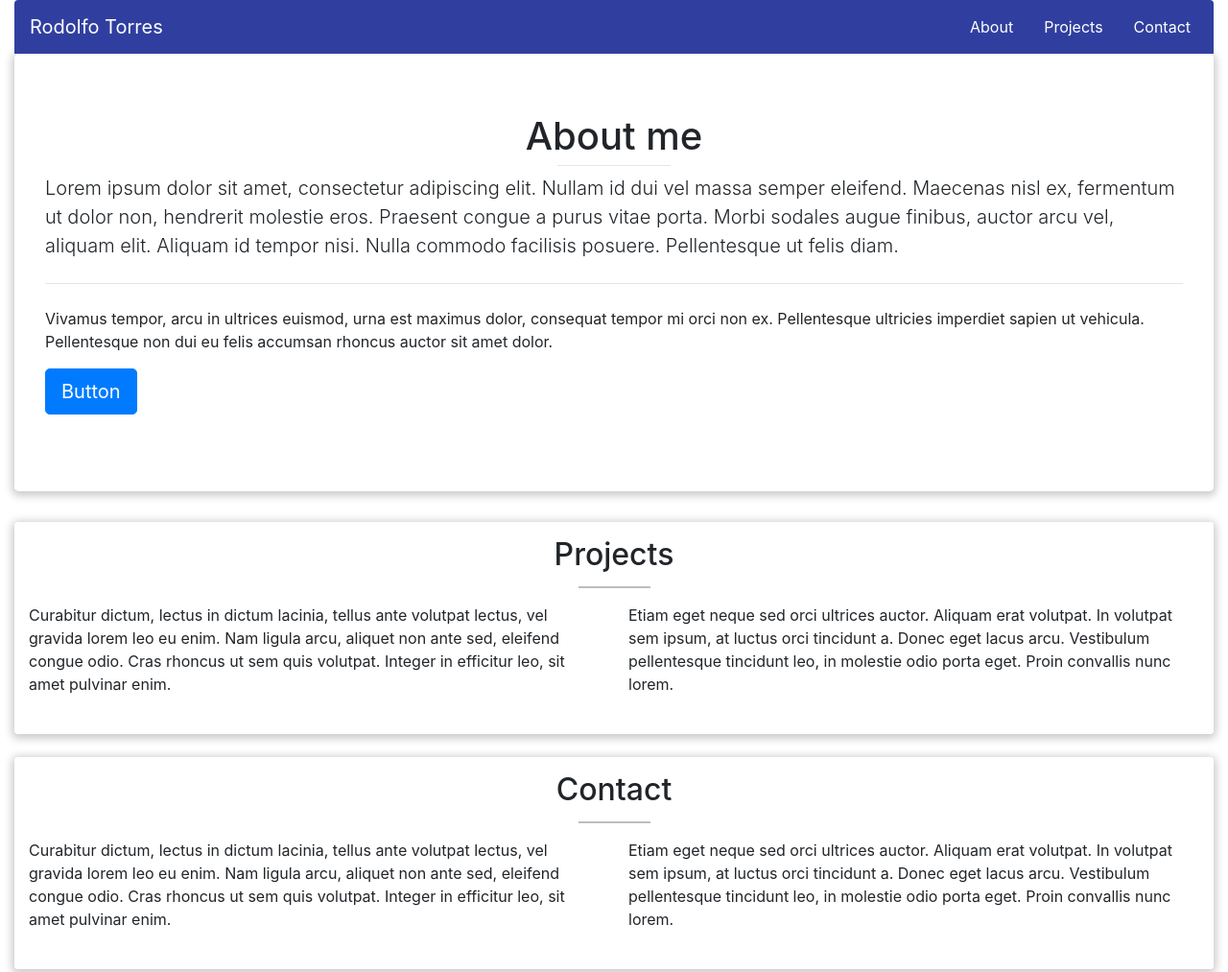
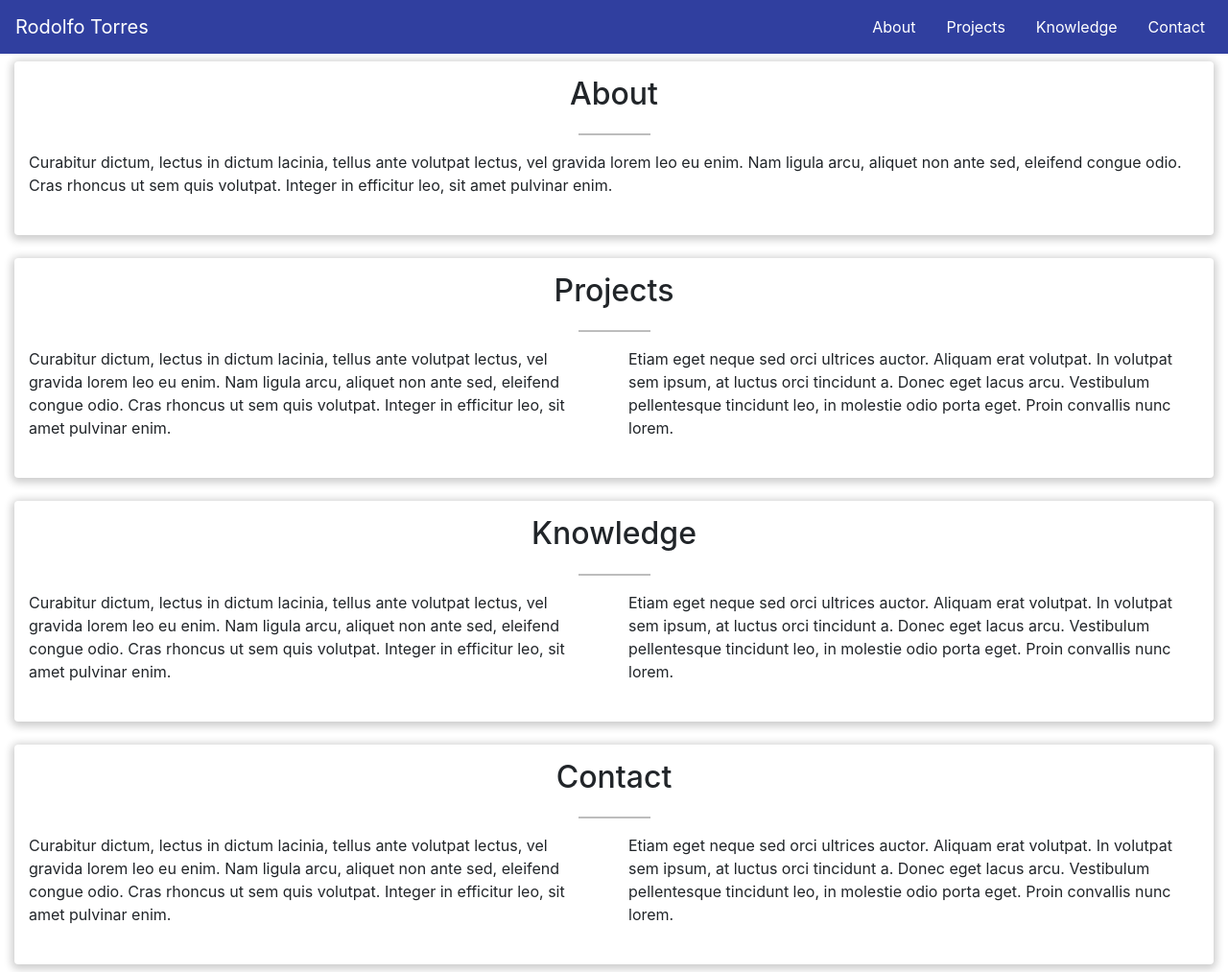
Before and after one commit to rodolfotorres02/rodolfotorres02, a plain HTML site: page index.html in a window 1280 px wide. Shown: the top 1013 px of the page at 96% size. Drawn offline with nearby package versions, Linux system fonts and the light colour scheme.

Commit message:
Add files via upload

```diff
--- a/index.html
+++ b/index.html
@@ -9,13 +9,20 @@
     <link rel="stylesheet" href="style.css">
     <!-- Bootstrap CSS -->
     <link rel="stylesheet" href="https://maxcdn.bootstrapcdn.com/bootstrap/4.0.0-beta/css/bootstrap.min.css" integrity="sha384-/Y6pD6FV/Vv2HJnA6t+vslU6fwYXjCFtcEpHbNJ0lyAFsXTsjBbfaDjzALeQsN6M" crossorigin="anonymous">
+    <link rel="stylesheet" href="open-iconic-bootstrap.css">
   </head>
   <body>
-    <div class="container-fluid">
-      <nav class="navbar navbar-expand-lg dark-primary-color rounded-top">
+    <style>
+      a:hover {
+      color: #757575;
+    }
+    </style>
+
+    <nav class="navbar navbar-expand-lg dark-primary-color sticky-top">
       <a class="navbar-brand text-primary-color " href="#">Rodolfo Torres</a>
       <button class="navbar-toggler" type="button" data-toggle="collapse" data-target="#navbarNav" aria-controls="navbarNav" aria-expanded="false" aria-label="Toggle navigation">
-          <span class="navbar-toggler-icon"></span>
+
+        <span class="oi oi-menu" title="menuBurger" aria-hidden="true"></span>
       </button>
       <div class="collapse navbar-collapse" id="navbarNav">
         <ul class="navbar-nav ml-auto">
@@ -26,34 +33,33 @@
             <a class="nav-link text-primary-color" href="#Projects">Projects</a>
           </li>
           <li class="nav-item" style="padding-left: 16px">
+            <a class="nav-link text-primary-color" href="#Knowledge">Knowledge</a>
+          </li>
+          <li class="nav-item" style="padding-left: 16px">
             <a class="nav-link text-primary-color" href="#Contact">Contact</a>
           </li>
         </ul>
       </div>
     </nav>
 
-      <div class="jumbotron shadow" id="About">
-        <h1 class="text-center">About me</h1>
-        <hr class="my-2" style="width: 10%">
-        <p class="lead">Lorem ipsum dolor sit amet, consectetur adipiscing elit.
-          Nullam id dui vel massa semper eleifend. Maecenas nisl ex, fermentum
-          ut dolor non, hendrerit molestie eros. Praesent congue a purus vitae
-          porta. Morbi sodales augue finibus, auctor arcu vel, aliquam elit.
-          Aliquam id tempor nisi. Nulla commodo facilisis posuere. Pellentesque
-          ut felis diam.</p>
-        <hr class="my-4">
-        <p>Vivamus tempor, arcu in ultrices euismod, urna est maximus dolor,
-          consequat tempor mi orci non ex. Pellentesque ultricies imperdiet
-          sapien ut vehicula. Pellentesque non dui eu felis accumsan rhoncus
-          auctor sit amet dolor.</p>
-        <p class="lead">
-          <a class="btn btn-primary btn-lg" href="#Projects" role="button">Button</a>
-        </p>
+    <div class="container-fluid">
+      <div class="mt-2 card rounded border-0 shadow card-block" id="About">
+        <h2 class="text-center pt-3">About</h2>
+        <hr class="my-6 titleHr">
+        <div class="pb-4 container-fluid">
+          <div class="row">
+            <div class="col">
+              <p>Curabitur dictum, lectus in dictum lacinia, tellus ante
+                volutpat lectus, vel gravida lorem leo eu enim. Nam ligula
+                arcu, aliquet non ante sed, eleifend congue odio. Cras
+                rhoncus ut sem quis volutpat. Integer in efficitur leo,
+                sit amet pulvinar enim.</p>
+            </div>
+          </div>
+        </div>
       </div>
 
-      <div class=" rounded border-0 shadow" id="Projects">
-        <div class="card rounded border-0" >
-          <div class="card-block">
+      <div class="card-block card mt-4 rounded border-0 shadow" id="Projects" >
         <h2 class="text-center pt-3">Projects</h2>
         <hr class="my-6 titleHr">
         <div class="pb-4 container-fluid">
@@ -75,12 +81,31 @@
           </div>
         </div>
       </div>
+
+      <div class="card-block card rounded mt-4 border-0 shadow " id="Knowledge">
+        <h2 class="text-center pt-3">Knowledge</h2>
+        <hr class="my-6 titleHr">
+        <div class="pb-4 container-fluid">
+          <div class="row">
+            <div class="col">
+              <p>Curabitur dictum, lectus in dictum lacinia, tellus ante
+                volutpat lectus, vel gravida lorem leo eu enim. Nam ligula
+                arcu, aliquet non ante sed, eleifend congue odio. Cras
+                rhoncus ut sem quis volutpat. Integer in efficitur leo,
+                sit amet pulvinar enim.</p>
+            </div>
+            <div class="col">
+              <p> Etiam eget neque sed orci ultrices auctor. Aliquam erat
+                volutpat. In volutpat sem ipsum, at luctus orci tincidunt
+                a. Donec eget lacus arcu. Vestibulum pellentesque tincidunt
+                leo, in molestie odio porta eget. Proin convallis nunc
+                lorem.</p>
+            </div>
+          </div>
         </div>
       </div>
 
-      <div class="mt-4 rounded border-0 shadow" id="Contact">
-        <div class="card rounded border-0" >
-          <div class="card-block">
+      <div class="card-block mt-4 card rounded border-0 shadow" id="Contact">
         <h2 class="text-center pt-3">Contact</h2>
         <hr class="my-6 titleHr">
         <div class="pb-4 container-fluid">
@@ -102,10 +127,10 @@
           </div>
         </div>
       </div>
-        </div>
+
     </div>
 
-      <footer class="mt-3 dark-primary-color rounded-top">
+    <footer class="mt-3 dark-primary-color">
       <div class="container text-center">
         <div class="row">
           <div class="col-md-12 text-primary-color">
@@ -114,8 +139,6 @@
         </div>
       </div>
     </footer>
-    </div>
-
     <!-- Optional JavaScript-->
     <!-- jQuery first, then Popper.js, then Bootstrap JS -->
     <script src="https://code.jquery.com/jquery-3.2.1.slim.min.js" integrity="sha384-KJ3o2DKtIkvYIK3UENzmM7KCkRr/rE9/Qpg6aAZGJwFDMVNA/GpGFF93hXpG5KkN" crossorigin="anonymous"></script>
```
Lines whose indentation alone changed are shown as unchanged.
